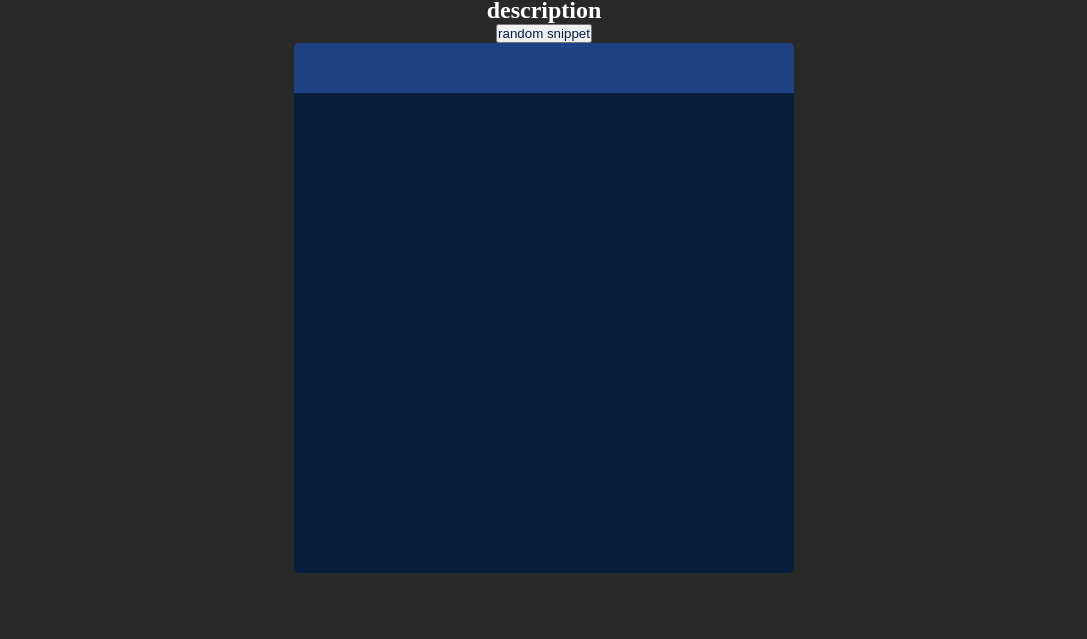
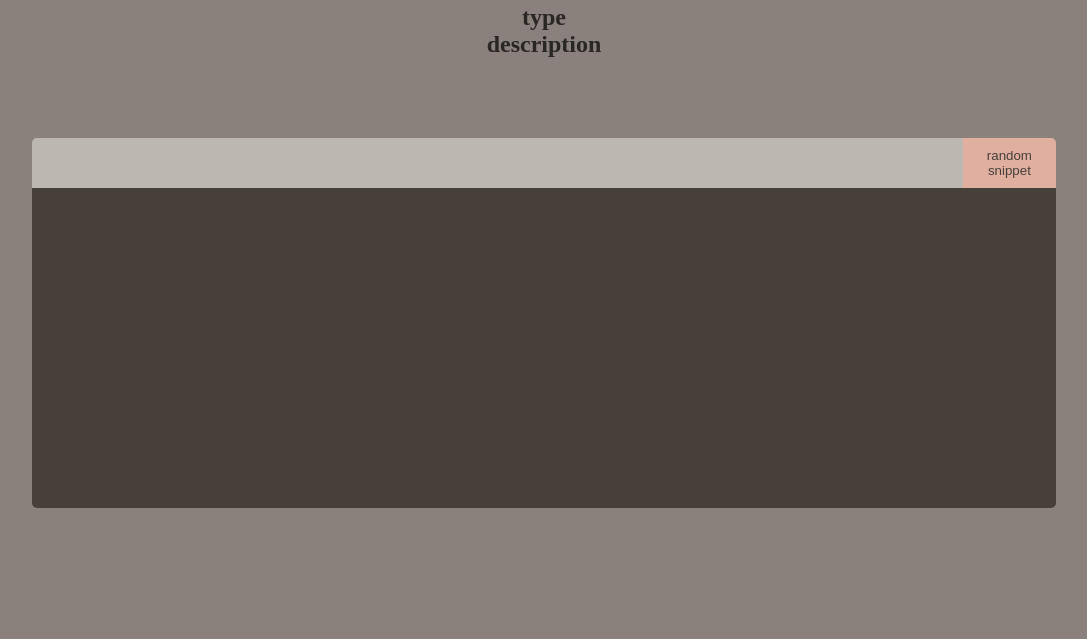
Before and after one commit to liamsegura/code-snippets, a website: page index.html in a window 1280 px wide. Shown: the part 161-800 px from the top of the page, without its empty margins (96-1183 px from the left). Drawn offline with Linux system fonts and the light colour scheme.

Commit message:
added front end style

```diff
--- a/index.html
+++ b/index.html
@@ -8,20 +8,22 @@
     <link rel="stylesheet" href="/public/css/style.css">
 </head>
 <body>
-    <h1>Code Snippet</h1>
-    <h2 id="name">name</h2>
-    <h2 id="type">type</h2>
-    <h2 id="description">description</h2>
+    <section class="top-container">
+        <h1>Random Code Snippet</h1>
+        <h2 id="name">name</h2>
+        <h2 id="type">type</h2>
+        <h2 id="description">description</h2>
 
-    <button>random snippet</button>
 
+    </section>
     <div class="container">
-        <p class="language" id="language-copy"></p>
+        <div class="language-container">
+        <p class="language" id="language-copy"></p><button>random snippet</button>
+        </div>
         <div class="code-wrapper">
           <pre>
-                  <code id="code">
-  </code>
-              </pre>
+            <code id="code"></code>
+          </pre>
           <button id="copy-button">Copy</button>
         </div>
         <span id="copy-success">Code copied! :)</span>
--- a/public/css/style.css
+++ b/public/css/style.css
@@ -6,46 +6,87 @@
     margin: 0;
     padding: 0;
     box-sizing: border-box;
-    color: white;
+    color: #292624;
   }
 
   body {
-    background-color: #292929;
+    background-color: #8A817C;
+    height: 100vh;
+  }
+
+  h1{
+      font-size: 4rem;
+      padding-top: 4rem;
+  }
+.top-container{
     display: flex;
     flex-direction: column;
     align-items: center;
-    justify-content: center;
-    height: 100vh;
+    justify-content: space-around;
+}
+
+  button{
+      padding: 10px 5px;
+      color: #463F3A;
+      background-color: #E0AFA0;
+      border: 0;
+      border-radius: 3px;
+  }
+    button {
+    background-color: #E0AFA0;
+    border: none;
+    outline: none;
+    color: #463F3A;
+    border-radius: 0 5px 0 0;
+    cursor: pointer;
+    transition: all 0.2s ease-in;
   }
 
-  button{
-      color: #071e3d;
+    button:hover {
+    background-color: #be8675;
   }
+
+
+
   .container {
-      min-width: 500px;
     overflow-x: auto;
+    display: flex;
+    flex-direction: column;
+    margin: 0 auto;
+    width: 80%;
+    padding-top: 5rem;
+  }
+
+  .language-container{
+      display: flex;
+      width: 100%;
   }
 
   .language {
     display: flex;
     align-items: center;
-    color: white;
-    background-color: #1f4287;
+    color: #292624;
+    background-color: #BCB8B1;
     height: 50px;
     padding: 16px;
-    border-radius: 5px 5px 0 0;
+    border-radius: 5px 0 0 0;
+    width: 100%;
   }
 
+  code{
+      color:#E0AFA0;
+  }
   .code-wrapper {
     position: relative;
   }
 
   .code-wrapper pre {
-    background-color: #071e3d;
-    color: white;
+
+    background-color: #463F3A;
+    color: #463F3A;
     padding: 8px 8px;
     border-radius: 0 0 5px 5px;
-    height:30rem
+    min-height:20rem;
   }
 
   #copy-button {
@@ -53,10 +94,10 @@
     top: 8px;
     right: 8px;
     padding: 7px;
-    background-color: #1f4287;
+    background-color: #E0AFA0;
     border: none;
     outline: none;
-    color: white;
+    color: #463F3A;
     border-radius: 5px;
     cursor: pointer;
     transition: all 0.2s ease-in;
@@ -64,7 +105,7 @@
   }
 
   #copy-button:hover {
-    background-color: #1f428790;
+    background-color: #be8675;
   }
 
   .code-wrapper:hover #copy-button {
--- a/public/js/main.js
+++ b/public/js/main.js
@@ -14,10 +14,10 @@ async function apiRequest(){
         const data = await response.json()
         console.log(data[0].code)
 
-        snippetName.innerText = data[0].name
-        snippetType.innerText = data[0].tag
-        snippetDescription.innerText = data[0].description
-        codeBlock.innerText = data[0].code
+        snippetName.innerText = data[1].name
+        snippetType.innerText = data[1].tag
+        snippetDescription.innerText = data[1].description
+        codeBlock.innerText = data[1].code
 
         console.log(data[0].type)
 
--- a/server.js
+++ b/server.js
@@ -36,7 +36,8 @@ const fs = require('fs');
 const JSONToFile = (obj, filename) =>
     fs.writeFileSync(\`$\{filename}.json\`, JSON.stringify(obj, null, 2));
 
-JSONToFile({ test: 'is passed' }, 'testJsonFile');// writes the object to 'testJsonFile.json'`
+JSONToFile({ test: 'is passed' }, 'testJsonFile');
+// writes the object to 'testJsonFile.json'`
 }]
 
 app.get('/',(require,response)=>{
```
